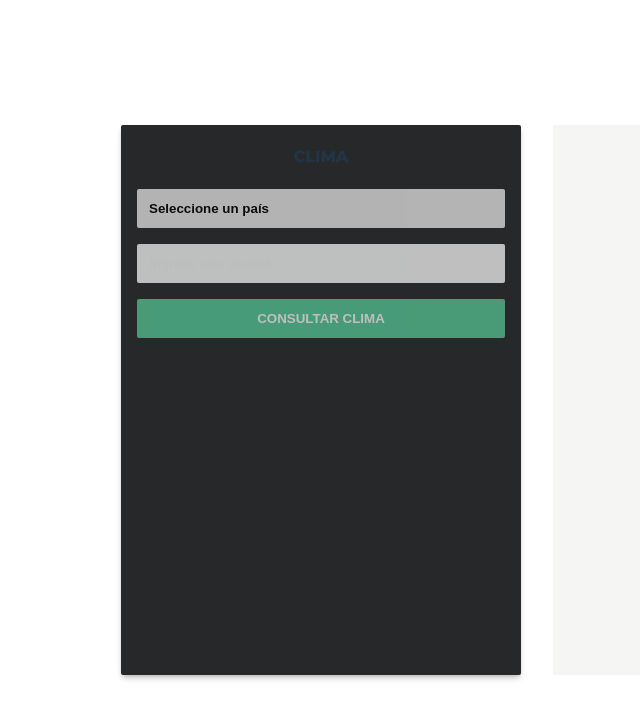
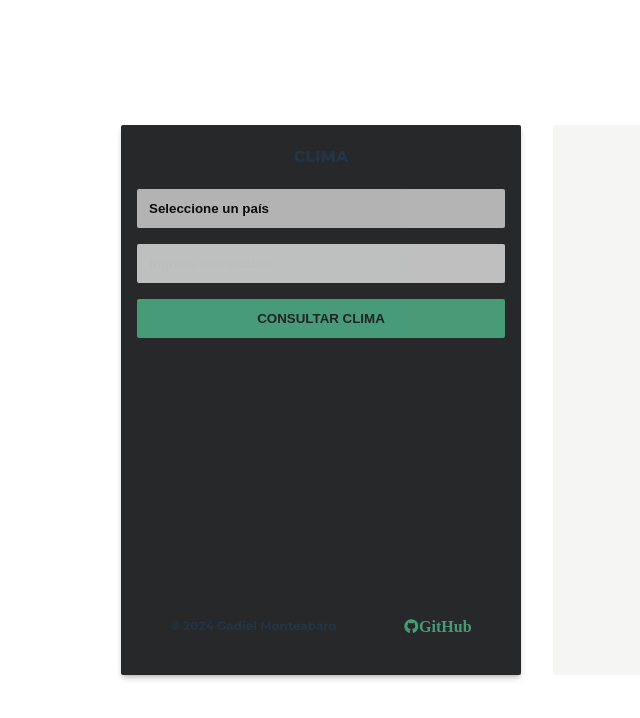
Before and after one commit to Gadiel-Monteabaro/clima-app, a React (Vite) app: page / in a window 1280 px wide. Shown: the top 718 px of the page, without its empty margins (103-743 px from the left). Built offline with nearby package versions, Linux system fonts and the light colour scheme.

Commit message:
style: establecer mejoras en el aspecto, agregar las secciones de copy, y github y subdivir la tarjeta en dos secciones

```diff
--- a/index.html
+++ b/index.html
@@ -11,6 +11,10 @@
       href="https://fonts.googleapis.com/css2?family=Montserrat:ital,wght@0,100..900;1,100..900&display=swap"
       rel="stylesheet"
     />
+    <link
+      href="https://cdn.jsdelivr.net/npm/remixicon@4.5.0/fonts/remixicon.css"
+      rel="stylesheet"
+    />
   </head>
   <body>
     <div id="root"></div>
--- a/src/App.tsx
+++ b/src/App.tsx
@@ -6,8 +6,22 @@ function App() {
       <div className="container">
         <div className="cards">
           <div className="card first-card">
-            <h2 className="card-title">clima</h2>
-            <Form />
+            <div>
+              <h2 className="card-title">clima</h2>
+              <Form />
+            </div>
+            <div className="card-info">
+              <p className="first-p-footer">
+                &copy; {new Date().getFullYear()} Gadiel Monteabaro
+              </p>
+              <a
+                href="https://github.com/Gadiel-Monteabaro/clima-app"
+                className="link-git"
+                target="_blank"
+              >
+                <i className="ri-github-fill">GitHub</i>
+              </a>
+            </div>
           </div>
           <div className="card second-card">
             <section></section>
--- a/src/index.css
+++ b/src/index.css
@@ -12,6 +12,7 @@
   --color-palette: #57cc99;
   --card-color: #1e2022;
   --color-white: #fcfcfc;
+  --input-shadow: 0 3px 3px -2px var(--color-palette);
   --shadow: 0 4px 6px -1px rgba(0, 0, 0, 0.1), 0 2px 4px -2px rgba(0, 0, 0, 0.1);
   --shadow-white: 0 2px 3px -1px rgba(255, 255, 255, 0.2),
     0 2px 4px -2px rgba(255, 255, 255, 0.2);
@@ -58,12 +59,13 @@ body {
 }
 
 .first-card {
+  display: grid;
+  grid-template-rows: 4fr 1fr;
   background: var(--first-card-bg);
   box-shadow: var(--shadow-md);
 }
 .form-clima {
   display: flex;
-  margin: auto;
   flex-direction: column;
   gap: 16px;
   width: 100%;
@@ -71,33 +73,31 @@ body {
 }
 
 .inputs {
-  padding: 12px;
-  width: 100%;
-  opacity: 0.7;
   font-weight: bold;
   text-decoration: none;
   border: none;
   border-radius: var(--border-radius);
   appearance: none;
+  width: 100%;
+  opacity: 0.7;
+  padding: 12px;
   transition: all ease-in-out 250ms;
 }
 .inputs:hover {
   outline: none;
-  box-shadow: 0 0 1px 2px var(--color-palette);
-  box-shadow: 0 3px 3px -2px var(--color-palette);
+  box-shadow: var(--input-shadow);
   opacity: 1;
 }
 .inputs:focus {
   outline: none;
-  box-shadow: 0 0 1px 2px var(--color-palette);
-  box-shadow: 0 3px 3px -2px var(--color-palette);
+  box-shadow: var(--input-shadow);
   opacity: 1;
 }
 .inputs::placeholder {
   color: var(--color-white);
 }
 .input-submit {
-  padding: 12px;
+  color: white;
   text-transform: uppercase;
   font-weight: bold;
   border: none;
@@ -105,11 +105,32 @@ body {
   color: var(--card-color);
   background: var(--color-palette);
   cursor: pointer;
+  padding: 12px;
   opacity: 0.7;
-  transition: all ease 250ms;
-  color: white;
+  transition: opacity ease 250ms;
 }
 .input-submit:hover {
+  opacity: 1;
+}
+
+.first-card .card-info {
+  display: flex;
+  justify-content: space-around;
+  align-items: center;
+  font-weight: bold;
+  font-size: 12px;
+  margin-top: 12px;
+  padding: 16px;
+}
+
+.first-card .card-info a {
+  text-decoration: none;
+  color: var(--color-palette);
+  font-size: 16px;
+  opacity: 0.7;
+  transition: opacity ease 350ms;
+}
+.first-card .card-info a:hover {
   opacity: 1;
 }
 
```
